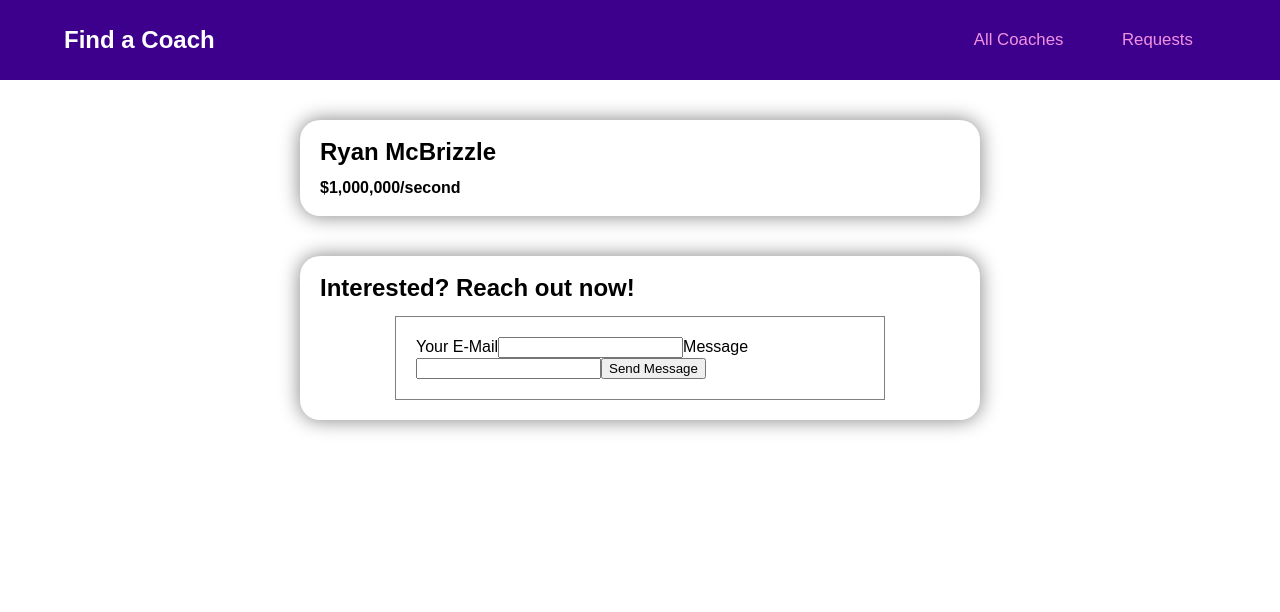
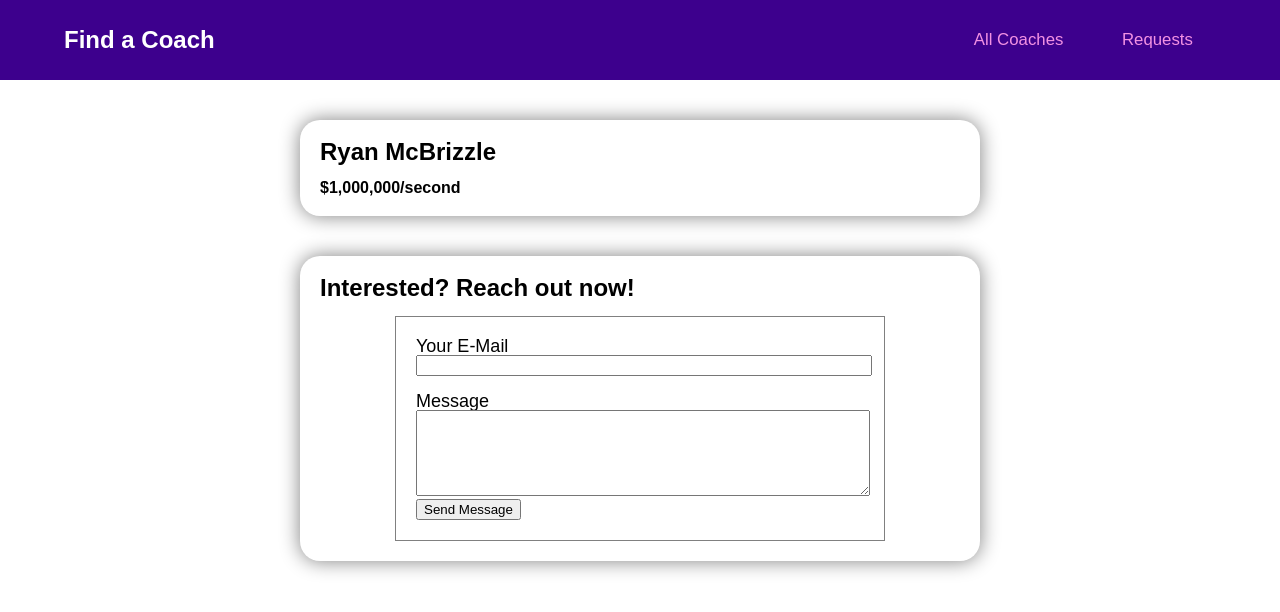
Before and after one commit to mr-ryan12/find_a_coach, a Vue app: page /coaches/1/contact in a window 1280 px wide. Shown: the top 612 px of the page. Built offline with nearby package versions, Linux system fonts and the light colour scheme; a web font is replaced by a local one.

Commit message:
Adjust form styling

```diff
--- a/src/components/ContactCoach.vue
+++ b/src/components/ContactCoach.vue
@@ -8,18 +8,21 @@
       <h2 class="form-title">Interested? Reach out now!</h2>
       <section class="form-container">
         <form>
-          <label for="email">Your E-Mail</label>
+          <label for="email" class="email">Your E-Mail</label>
           <input
             type="email"
+            id="email"
             name="email"
             v-model="email"
           />
-          <label for="message">Message</label>
-          <input
-            type="textarea"
+          <br />
+          <label for="message" class="message">Message</label>
+          <textarea
+            id="message"
             name="message"
             v-model="message"
           />
+          <br />
           <button>Send Message</button>
         </form>
       </section>
@@ -71,4 +74,22 @@ form {
   justify-content: center;
   align-items: center;
 }
+
+input,
+label {
+  display: block;
+}
+
+label {
+  font-size: 2.25vh;
+}
+
+input,
+textarea {
+  width: 100%;
+}
+
+textarea {
+  height: 10vh;
+}
 </style>
```
